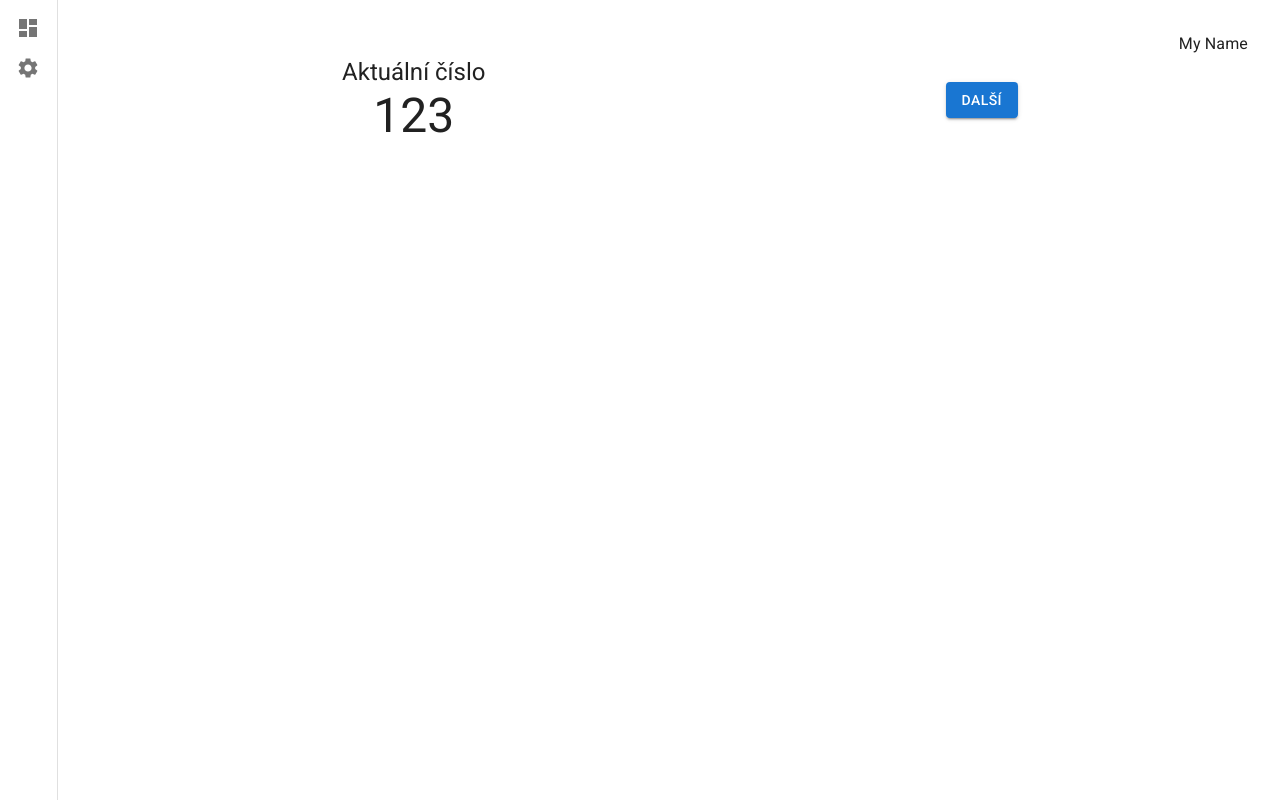
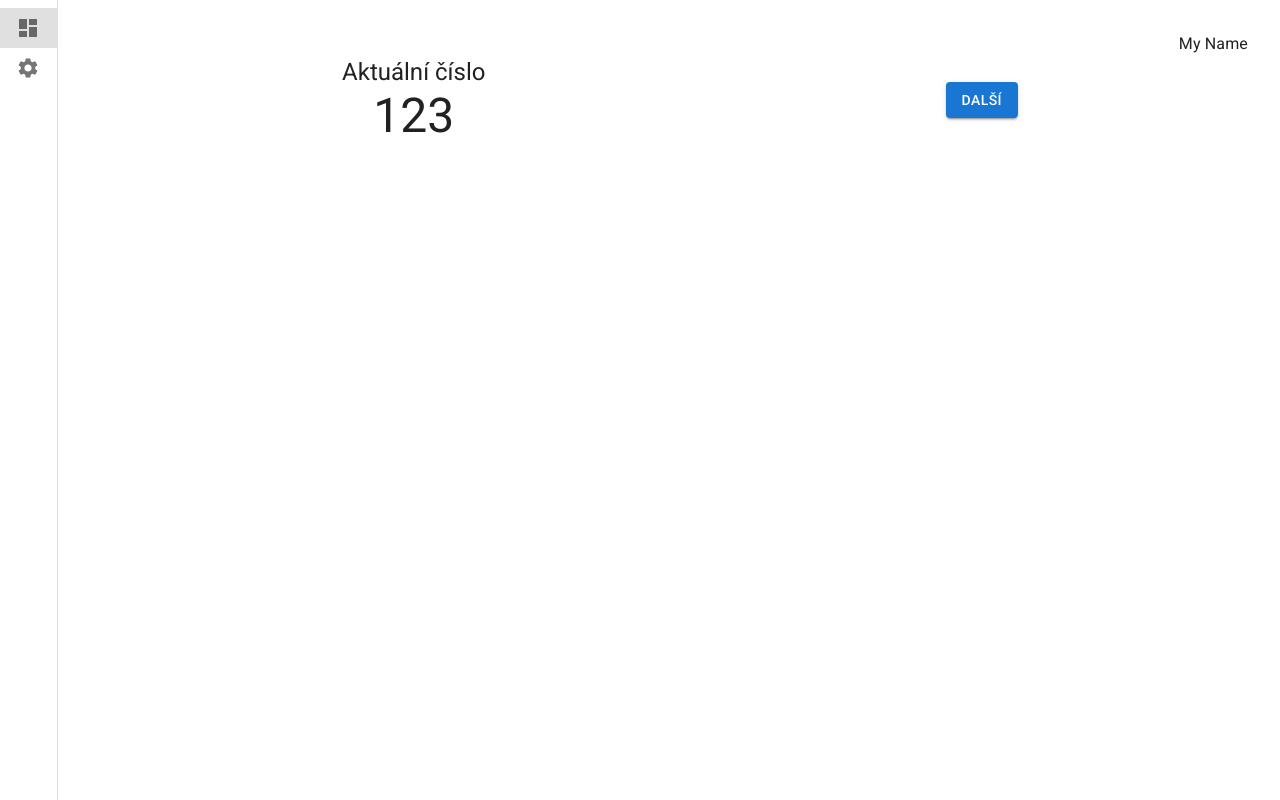
Before and after one commit to ilonaandriyashyn/queue-management-system-desktop, a React (Vite) app: page / in a window 1280 px wide. Built offline with nearby package versions, Linux system fonts and the light colour scheme.

Commit message:
Refactor pages enum to const

```diff
--- a/src/App.tsx
+++ b/src/App.tsx
@@ -4,15 +4,15 @@ import Layout from './components/Layout/Layout'
 import Settings from './pages/Settings'
 import { useAppSelector } from './store/hooks'
 import { selectPage } from './store/common/slice'
-import { Pages } from './helpers/consts'
+import { PAGES } from './helpers/consts'
 import Dashboard from './pages/Dashboard'
 
 function App() {
   const page = useAppSelector(selectPage)
   return (
     <Layout>
-      {page === Pages.dashboard && <Dashboard />}
-      {page === Pages.settings && <Settings />}
+      {page === PAGES.DASHBOARD.name && <Dashboard />}
+      {page === PAGES.SETTINGS.name && <Settings />}
     </Layout>
   )
 }
--- a/src/components/Layout/Sidebar.tsx
+++ b/src/components/Layout/Sidebar.tsx
@@ -4,50 +4,42 @@ import ListItem from '@mui/material/ListItem'
 import ListItemButton from '@mui/material/ListItemButton'
 import ListItemIcon from '@mui/material/ListItemIcon'
 import { Drawer } from '@mui/material'
-import SettingsIcon from '@mui/icons-material/Settings'
-import DashboardIcon from '@mui/icons-material/Dashboard'
-import { useAppDispatch } from '../../store/hooks'
-import { setPage } from '../../store/common/slice'
-import { Pages } from '../../helpers/consts'
+import { useAppDispatch, useAppSelector } from '../../store/hooks'
+import { selectPage, setPage } from '../../store/common/slice'
+import { PAGES, type PagesType } from '../../helpers/consts'
 
 const styles = {
   drawer: {
     '& .MuiDrawer-paper': {
       width: 58
     }
+  },
+  selected: {
+    backgroundColor: 'grey.300'
   }
 }
 export default function Sidebar() {
   const dispatch = useAppDispatch()
+  const pageSelected = useAppSelector(selectPage)
 
-  const handlePageRedirect = (page: Pages) => {
+  const handlePageRedirect = (page: PagesType) => {
     dispatch(setPage(page))
   }
+
   return (
     <Drawer variant="permanent" open sx={styles.drawer}>
       <List>
-        <ListItem key="dashboard" disablePadding>
+        {Object.values(PAGES).map((page) => (
+          <ListItem key={page.name} disablePadding sx={pageSelected === page.name ? styles.selected : {}}>
             <ListItemButton
               onClick={() => {
-              handlePageRedirect(Pages.dashboard)
+                handlePageRedirect(page.name)
               }}
             >
-            <ListItemIcon>
-              <DashboardIcon />
-            </ListItemIcon>
+              <ListItemIcon>{page.icon}</ListItemIcon>
             </ListItemButton>
           </ListItem>
-        <ListItem key="settings" disablePadding>
-          <ListItemButton
-            onClick={() => {
-              handlePageRedirect(Pages.settings)
-            }}
-          >
-            <ListItemIcon>
-              <SettingsIcon />
-            </ListItemIcon>
-          </ListItemButton>
-        </ListItem>
+        ))}
       </List>
     </Drawer>
   )
--- a/src/helpers/consts.ts
+++ /dev/null
@@ -1,4 +0,0 @@
-export enum Pages {
-  dashboard,
-  settings
-}
--- /dev/null
+++ b/src/helpers/consts.tsx
@@ -0,0 +1,16 @@
+import DashboardIcon from '@mui/icons-material/Dashboard'
+import SettingsIcon from '@mui/icons-material/Settings'
+import * as React from 'react'
+
+export const PAGES = {
+  DASHBOARD: {
+    name: 'dashboard',
+    icon: <DashboardIcon />
+  },
+  SETTINGS: {
+    name: 'settings',
+    icon: <SettingsIcon />
+  }
+} as const
+
+export type PagesType = (typeof PAGES)[keyof typeof PAGES]['name']
--- a/src/store/common/slice.ts
+++ b/src/store/common/slice.ts
@@ -1,21 +1,21 @@
 import type { PayloadAction } from '@reduxjs/toolkit'
 import { createSlice } from '@reduxjs/toolkit'
 import type { RootState } from '../index'
-import { Pages } from '../../helpers/consts'
+import { PAGES, type PagesType } from '../../helpers/consts'
 
 interface CommonState {
-  page: Pages
+  page: PagesType
 }
 
 const initialState: CommonState = {
-  page: Pages.dashboard
+  page: PAGES.DASHBOARD.name
 }
 
 export const commonSlice = createSlice({
   name: 'common',
   initialState,
   reducers: {
-    setPage: (state, action: PayloadAction<Pages>) => {
+    setPage: (state, action: PayloadAction<PagesType>) => {
       state.page = action.payload
     }
   }
```
Lines whose indentation alone changed are shown as unchanged.
